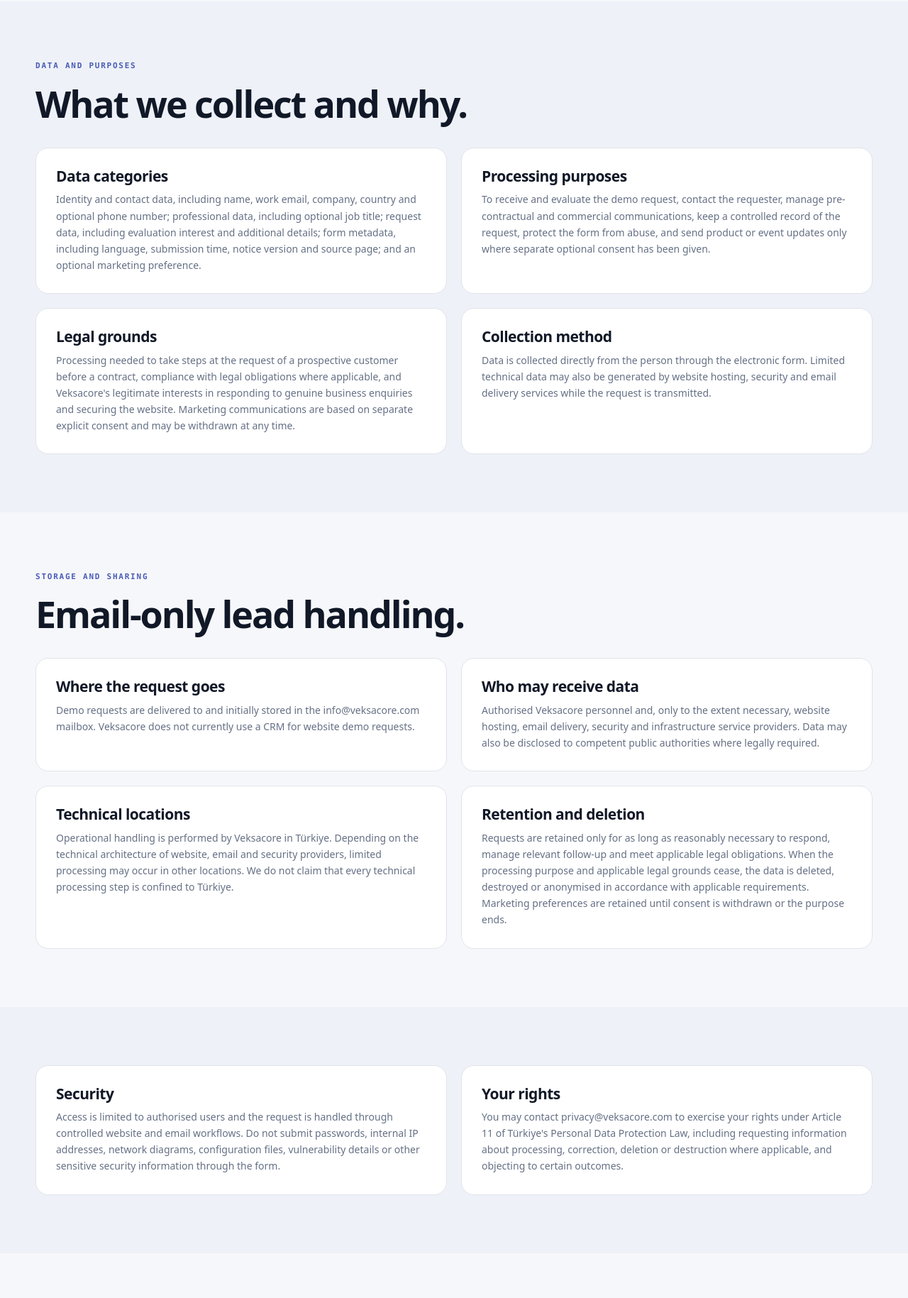
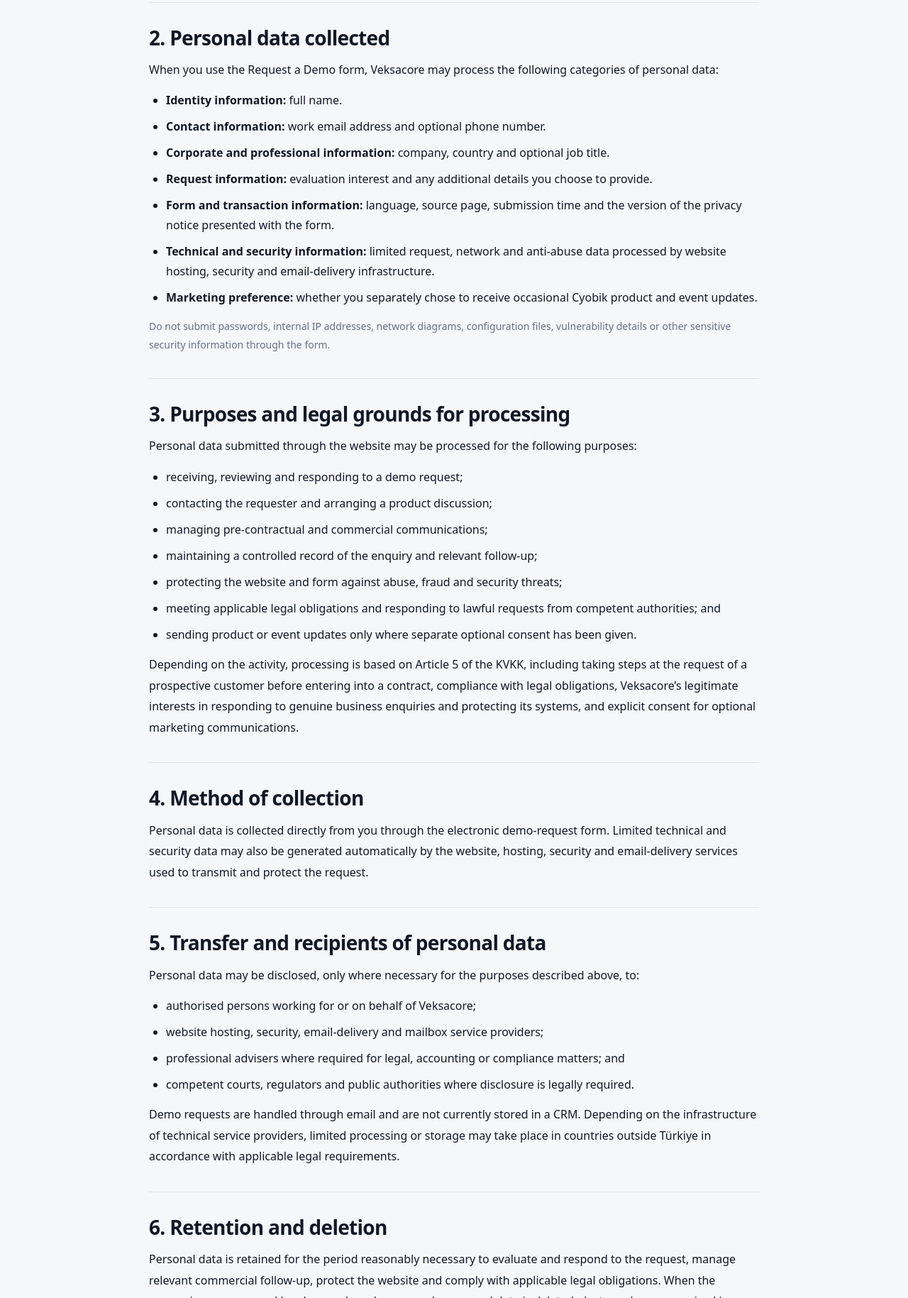
Before and after one commit to monaderi1/monosuite-turkey-website, a plain HTML site: page en/privacy.html in a window 1280 px wide. Shown: the part 971-2800 px from the top of the page at 71% size. Drawn offline with Linux system fonts and the light colour scheme.

Commit message:
Redesign English privacy notice as a plain legal document

```diff
--- a/en/privacy.html
+++ b/en/privacy.html
@@ -9,112 +9,108 @@
   <link rel="alternate" hreflang="en" href="https://cyobik.com/en/privacy/">
   <link rel="alternate" hreflang="tr" href="https://cyobik.com/tr/kvkk-aydinlatma-metni/">
   <link rel="stylesheet" href="../assets/site.css">
+  <link rel="stylesheet" href="../assets/legal.css">
 </head>
 <body data-lang="en" data-page="privacy">
 <a class="skip-link" href="#main">Skip to content</a>
 <div data-site-header></div>
-<main id="main">
-  <section class="page-hero">
-    <div class="wrap">
-      <div class="hero-copy">
-        <div class="eyebrow">Privacy notice</div>
-        <h1>Website and demo request privacy notice.</h1>
-        <p class="lead">This notice explains how personal data submitted through the Cyobik website and Request a Demo form is collected, used, shared, stored and deleted.</p>
-        <p class="small">Effective date: 26 July 2026 · Notice version: 1.0</p>
-      </div>
-    </div>
+<main id="main" class="legal-main">
+  <article class="legal-document">
+    <div class="document-type">Website and Demo Request Privacy Notice</div>
+    <h1>Personal Data Protection Information Notice</h1>
+    <p class="document-owner">Veksacore Bilişim ve Siber Güvenlik Teknolojileri Ltd. Şti.</p>
+    <p class="document-meta">Version 1.1</p>
+    <p class="document-meta">26 July 2026</p>
+
+    <p class="document-intro">This notice has been prepared by Veksacore Bilişim ve Siber Güvenlik Teknolojileri Ltd. Şti. (“Veksacore”), acting as the data controller for the Cyobik website and demo-request process, to explain how personal data is collected and processed under Türkiye’s Personal Data Protection Law No. 6698 (“KVKK”).</p>
+
+    <section>
+      <h2>1. Data controller and contact details</h2>
+      <p><strong>Veksacore Bilişim ve Siber Güvenlik Teknolojileri Ltd. Şti.</strong></p>
+      <address>Sanayi Mahallesi Teknopark Bulvarı No:1/4C<br>İç Kapı No: Z08, Pendik-İstanbul, Türkiye</address>
+      <p>Trade Registry No: 475056-5</p>
+      <p>General contact: <a href="mailto:info@veksacore.com">info@veksacore.com</a><br>Privacy contact: <a href="mailto:privacy@veksacore.com">privacy@veksacore.com</a></p>
     </section>
 
-  <section class="section">
-    <div class="wrap grid-2">
-      <article class="panel">
-        <h3>Data controller</h3>
-        <p><strong>Veksacore Bilişim ve Siber Güvenlik Teknolojileri Ltd. Şti.</strong></p>
-        <p>Sanayi Mahallesi Teknopark Bulvarı No:1/4C, İç Kapı No: Z08, Pendik-İstanbul, Türkiye</p>
-        <p>Trade Registry No: 475056-5</p>
-        <p>General contact: <a href="mailto:info@veksacore.com">info@veksacore.com</a><br>Privacy contact: <a href="mailto:privacy@veksacore.com">privacy@veksacore.com</a></p>
-      </article>
-      <article class="panel">
-        <h3>Scope</h3>
-        <p>This notice applies to visitors who submit a demo request or contact Cyobik through the website. It does not replace customer, contract, employee or supplier privacy notices that may apply to a later relationship.</p>
-      </article>
-    </div>
+    <section>
+      <h2>2. Personal data collected</h2>
+      <p>When you use the Request a Demo form, Veksacore may process the following categories of personal data:</p>
+      <ul>
+        <li><strong>Identity information:</strong> full name.</li>
+        <li><strong>Contact information:</strong> work email address and optional phone number.</li>
+        <li><strong>Corporate and professional information:</strong> company, country and optional job title.</li>
+        <li><strong>Request information:</strong> evaluation interest and any additional details you choose to provide.</li>
+        <li><strong>Form and transaction information:</strong> language, source page, submission time and the version of the privacy notice presented with the form.</li>
+        <li><strong>Technical and security information:</strong> limited request, network and anti-abuse data processed by website hosting, security and email-delivery infrastructure.</li>
+        <li><strong>Marketing preference:</strong> whether you separately chose to receive occasional Cyobik product and event updates.</li>
+      </ul>
+      <p class="document-note">Do not submit passwords, internal IP addresses, network diagrams, configuration files, vulnerability details or other sensitive security information through the form.</p>
     </section>
 
-  <section class="section alt">
-    <div class="wrap">
-      <div class="section-head">
-        <div class="eyebrow">Data and purposes</div>
-        <h2>What we collect and why.</h2>
-      </div>
-      <div class="grid-2">
-        <article class="panel">
-          <h3>Data categories</h3>
-          <p>Identity and contact data, including name, work email, company, country and optional phone number; professional data, including optional job title; request data, including evaluation interest and additional details; form metadata, including language, submission time, notice version and source page; and an optional marketing preference.</p>
-        </article>
-        <article class="panel">
-          <h3>Processing purposes</h3>
-          <p>To receive and evaluate the demo request, contact the requester, manage pre-contractual and commercial communications, keep a controlled record of the request, protect the form from abuse, and send product or event updates only where separate optional consent has been given.</p>
-        </article>
-        <article class="panel">
-          <h3>Legal grounds</h3>
-          <p>Processing needed to take steps at the request of a prospective customer before a contract, compliance with legal obligations where applicable, and Veksacore's legitimate interests in responding to genuine business enquiries and securing the website. Marketing communications are based on separate explicit consent and may be withdrawn at any time.</p>
-        </article>
-        <article class="panel">
-          <h3>Collection method</h3>
-          <p>Data is collected directly from the person through the electronic form. Limited technical data may also be generated by website hosting, security and email delivery services while the request is transmitted.</p>
-        </article>
-      </div>
-    </div>
+    <section>
+      <h2>3. Purposes and legal grounds for processing</h2>
+      <p>Personal data submitted through the website may be processed for the following purposes:</p>
+      <ul>
+        <li>receiving, reviewing and responding to a demo request;</li>
+        <li>contacting the requester and arranging a product discussion;</li>
+        <li>managing pre-contractual and commercial communications;</li>
+        <li>maintaining a controlled record of the enquiry and relevant follow-up;</li>
+        <li>protecting the website and form against abuse, fraud and security threats;</li>
+        <li>meeting applicable legal obligations and responding to lawful requests from competent authorities; and</li>
+        <li>sending product or event updates only where separate optional consent has been given.</li>
+      </ul>
+      <p>Depending on the activity, processing is based on Article 5 of the KVKK, including taking steps at the request of a prospective customer before entering into a contract, compliance with legal obligations, Veksacore’s legitimate interests in responding to genuine business enquiries and protecting its systems, and explicit consent for optional marketing communications.</p>
     </section>
 
-  <section class="section">
-    <div class="wrap">
-      <div class="section-head">
-        <div class="eyebrow">Storage and sharing</div>
-        <h2>Email-only lead handling.</h2>
-      </div>
-      <div class="grid-2">
-        <article class="panel">
-          <h3>Where the request goes</h3>
-          <p>Demo requests are delivered to and initially stored in the <a href="mailto:info@veksacore.com">info@veksacore.com</a> mailbox. Veksacore does not currently use a CRM for website demo requests.</p>
-        </article>
-        <article class="panel">
-          <h3>Who may receive data</h3>
-          <p>Authorised Veksacore personnel and, only to the extent necessary, website hosting, email delivery, security and infrastructure service providers. Data may also be disclosed to competent public authorities where legally required.</p>
-        </article>
-        <article class="panel">
-          <h3>Technical locations</h3>
-          <p>Operational handling is performed by Veksacore in Türkiye. Depending on the technical architecture of website, email and security providers, limited processing may occur in other locations. We do not claim that every technical processing step is confined to Türkiye.</p>
-        </article>
-        <article class="panel">
-          <h3>Retention and deletion</h3>
-          <p>Requests are retained only for as long as reasonably necessary to respond, manage relevant follow-up and meet applicable legal obligations. When the processing purpose and applicable legal grounds cease, the data is deleted, destroyed or anonymised in accordance with applicable requirements. Marketing preferences are retained until consent is withdrawn or the purpose ends.</p>
-        </article>
-      </div>
-    </div>
+    <section>
+      <h2>4. Method of collection</h2>
+      <p>Personal data is collected directly from you through the electronic demo-request form. Limited technical and security data may also be generated automatically by the website, hosting, security and email-delivery services used to transmit and protect the request.</p>
     </section>
 
-  <section class="section alt">
-    <div class="wrap grid-2">
-      <article class="panel">
-        <h3>Security</h3>
-        <p>Access is limited to authorised users and the request is handled through controlled website and email workflows. Do not submit passwords, internal IP addresses, network diagrams, configuration files, vulnerability details or other sensitive security information through the form.</p>
-      </article>
-      <article class="panel">
-        <h3>Your rights</h3>
-        <p>You may contact <a href="mailto:privacy@veksacore.com">privacy@veksacore.com</a> to exercise your rights under Article 11 of Türkiye's Personal Data Protection Law, including requesting information about processing, correction, deletion or destruction where applicable, and objecting to certain outcomes.</p>
-      </article>
-    </div>
+    <section>
+      <h2>5. Transfer and recipients of personal data</h2>
+      <p>Personal data may be disclosed, only where necessary for the purposes described above, to:</p>
+      <ul>
+        <li>authorised persons working for or on behalf of Veksacore;</li>
+        <li>website hosting, security, email-delivery and mailbox service providers;</li>
+        <li>professional advisers where required for legal, accounting or compliance matters; and</li>
+        <li>competent courts, regulators and public authorities where disclosure is legally required.</li>
+      </ul>
+      <p>Demo requests are handled through email and are not currently stored in a CRM. Depending on the infrastructure of technical service providers, limited processing or storage may take place in countries outside Türkiye in accordance with applicable legal requirements.</p>
     </section>
 
-  <section class="wrap cta">
-    <div>
-      <h2>Privacy questions or requests?</h2>
-      <p>Contact Veksacore through the dedicated privacy channel.</p>
-    </div>
-    <a class="btn primary" href="mailto:privacy@veksacore.com">privacy@veksacore.com</a>
+    <section>
+      <h2>6. Retention and deletion</h2>
+      <p>Personal data is retained for the period reasonably necessary to evaluate and respond to the request, manage relevant commercial follow-up, protect the website and comply with applicable legal obligations. When the processing purpose and legal grounds no longer apply, personal data is deleted, destroyed or anonymised in accordance with applicable requirements. Marketing preferences are retained until consent is withdrawn or the relevant purpose ends.</p>
     </section>
+
+    <section>
+      <h2>7. Data security</h2>
+      <p>Veksacore applies reasonable administrative and technical measures intended to limit access to authorised persons and protect personal data against unauthorised access, disclosure, alteration or loss. No internet or email transmission can be guaranteed to be completely secure.</p>
+    </section>
+
+    <section>
+      <h2>8. Your rights under Article 11 of the KVKK</h2>
+      <p>By applying to the data controller, you may have the right to:</p>
+      <ul>
+        <li>learn whether your personal data is being processed;</li>
+        <li>request information about the processing of your personal data;</li>
+        <li>learn the purpose of processing and whether the data is used in accordance with that purpose;</li>
+        <li>learn the third parties to whom personal data is transferred in Türkiye or abroad;</li>
+        <li>request correction of incomplete or inaccurate personal data;</li>
+        <li>request deletion or destruction of personal data under the conditions set out in Article 7;</li>
+        <li>request notification of correction, deletion or destruction to third parties to whom data has been transferred;</li>
+        <li>object to a result arising against you through analysis exclusively by automated systems; and</li>
+        <li>request compensation where you suffer damage because personal data has been processed unlawfully.</li>
+      </ul>
+      <p>Requests may be sent to <a href="mailto:privacy@veksacore.com">privacy@veksacore.com</a>. Veksacore may request information needed to verify the identity and authority of the applicant before responding.</p>
+    </section>
+
+    <section>
+      <h2>9. Changes to this notice</h2>
+      <p>This notice may be updated when the form, processing purposes, recipients, technical infrastructure or legal requirements change. The current version and effective date will be published on this page.</p>
+    </section>
+  </article>
 </main>
 <div data-site-footer></div>
 <script src="../assets/layout.js" defer></script>
```
Lines whose indentation alone changed are shown as unchanged.
